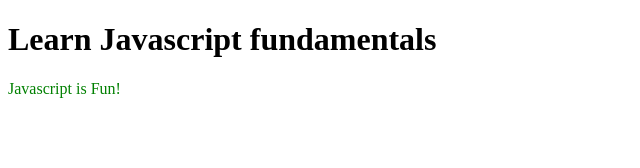
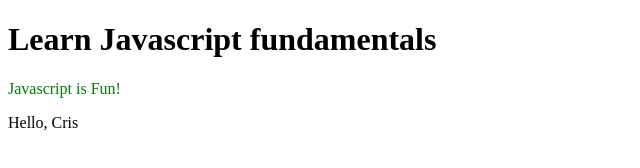
Before and after one commit to nhbjr29/git_test, a plain HTML site: page index.html in a window 1280 px wide. Shown: the full height of the page, 0-640 px from the left. Drawn offline with Linux system fonts and the light colour scheme.

Commit message:
Modify value let const

```diff
--- a/index.html
+++ b/index.html
@@ -9,6 +9,7 @@
   <body>
     <h1>Learn Javascript fundamentals</h1>
     <p id="demo">Hello Javascript!</p>
+    <p id="demo1"></p>
     <script src="/main.js"></script>
   </body>
 </html>
--- a/main.js
+++ b/main.js
@@ -5,3 +5,7 @@ let myDemo = document.getElementById("demo").innerHTML ="Hello, Javascript";// p
 //modify demo value
 myDemo = document.getElementById("demo").innerHTML = "Javascript is Fun!";//print new myDemo Value Javascript is Fun!
 document.getElementById("demo").style.color = "green";
+
+const myDemo1 = document.getElementById("demo1").innerHTML ="Hello, John";//print Hello, John
+
+myDemo1 = document.getElementById("demo1").innerHTML ="Hello, Cris";// print the new value but throws error
```
